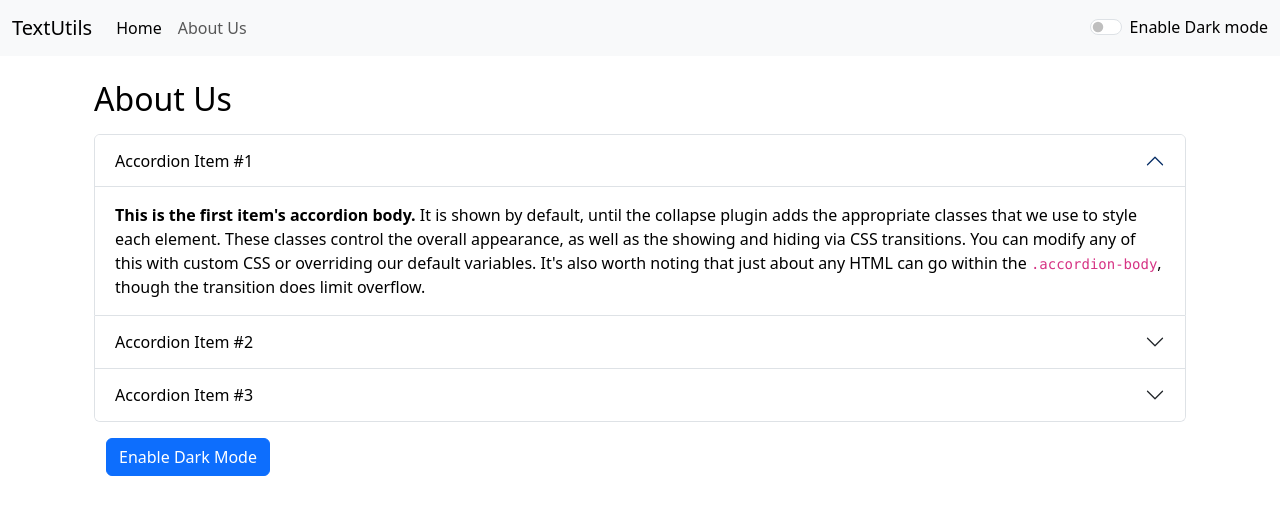
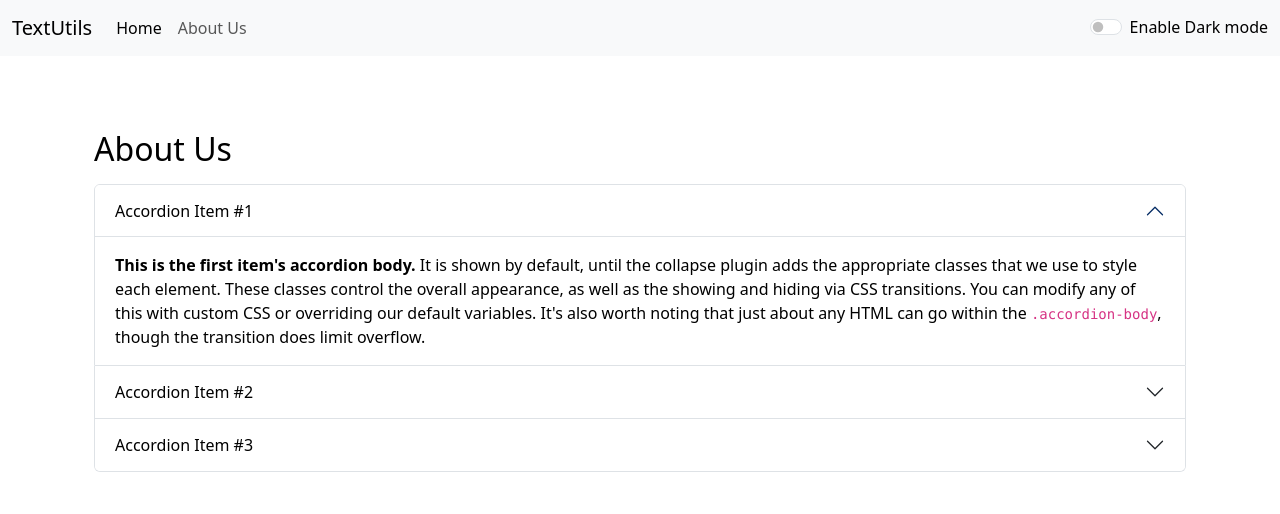
Before and after one commit to Arp1it/react-js-learning-project, a React (Create React App) app: page /about in a window 1280 px wide. Shown: the top 514 px of the page. Built offline with nearby package versions, Linux system fonts and the light colour scheme.

Commit message:
Some bug fixes

```diff
--- a/src/App.js
+++ b/src/App.js
@@ -65,7 +65,7 @@ function App() {
 
       <Routes>
         <Route exact path="/" element={<TextForm heading='Enter Text Below' showalert={showAlert} />} />
-        <Route exact path="/about" element={<About />} />
+        <Route exact path="/about" element={<About mode={mode} />} />
       </Routes>
 
     </div>
--- a/src/components/About.js
+++ b/src/components/About.js
@@ -1,31 +1,36 @@
 import React, {useState} from 'react'
 
-export default function About() {
+export default function About(props) {
 
-    const [mystyle, setMystyle] = useState({
-        color: "black",
-        backgroundColor: "white"
-    })
+    // const [mystyle, setMystyle] = useState({
+    //     color: "black",
+    //     backgroundColor: "white"
+    // })
 
-    const [btntext, setBtntext] = useState("Enable Dark Mode")
+    // const [btntext, setBtntext] = useState("Enable Dark Mode")
 
-    const togglestyle = () => {
-        if(mystyle.color === "black"){
-            setMystyle({
-                color: "white",
-                backgroundColor: "black",
-                border: "1px solid white"
-            })
-            setBtntext("Enable Light Mode")
-        }
+    // const togglestyle = () => {
+    //     if(mystyle.color === "black"){
+    //         setMystyle({
+    //             color: "white",
+    //             backgroundColor: "black",
+    //             border: "1px solid white"
+    //         })
+    //         setBtntext("Enable Light Mode")
+    //     }
 
-        else{
-            setMystyle({
-                color: "black",
-                backgroundColor: "white"
-            })
-            setBtntext("Enable Dark Mode")
-        }
+    //     else{
+    //         setMystyle({
+    //             color: "black",
+    //             backgroundColor: "white"
+    //         })
+    //         setBtntext("Enable Dark Mode")
+    //     }
+    // }
+
+    let mystyle = {
+        color: props.mode === "dark"?"white":"black",
+        backgroundColor: props.mode === "dark"?"black":"white",
     }
 
     return (
@@ -70,9 +75,9 @@ export default function About() {
                         </div>
                     </div>
                 </div>
-                <div className='container my-3'>
+                {/* <div className='container my-3'>
                 <button type='button' onClick={togglestyle} className='btn btn-primary'>{btntext}</button>
-                </div>
+                </div> */}
             </div>
         </>
     )
--- a/src/components/Alert.js
+++ b/src/components/Alert.js
@@ -6,8 +6,10 @@ export default function Alert(props) {
         return lower.charAt(0).toUpperCase() + lower.slice(1);
     }
   return (
-    props.alert && <div className={`alert alert-${props.alert.type}`} role="alert">
+    <div style={{height:"50px"}}>
+    {props.alert && <div className={`alert alert-${props.alert.type}`} role="alert">
        <strong>{capitalize(props.alert.type)}</strong>: {props.alert.msg}
+    </div>}
     </div>
   )
 }
--- a/src/components/TextForm.js
+++ b/src/components/TextForm.js
@@ -47,6 +47,7 @@ export default function TextForm(props) {
       t.select();
       navigator.clipboard.writeText(t.value);
       props.showalert("Copied", "info")
+      document.getSelection().removeAllRanges()
     }
 
     const handleextraspaces = () =>{
@@ -79,18 +80,20 @@ export default function TextForm(props) {
     <div className='container'>
         <h2 className='my-3'>{props.heading}</h2>
         <textarea className="form-control" onChange={handleonchange} value={text} id="myBox" rows="12"></textarea>
-        <button className='btn btn-primary my-3 mx-1' onClick={handleUptext}>Convert to Uppercase</button>
-        <button className='btn btn-primary my-3 mx-1' onClick={handleLotext}>Convert to Lowercaase</button>
-        <button className='btn btn-primary my-3 mx-1' onClick={handlecleartext}>Clear Text</button>
-        <button className='btn btn-primary my-3 mx-1' onClick={speaktext}>Speak</button>
-        <button className='btn btn-primary my-3 mx-1' onClick={stopspeak}>Stop speak</button>
-        <button className='btn btn-primary my-3 mx-1' onClick={handlecopy}>Copy</button>
-        <button className='btn btn-primary my-3 mx-1' onClick={handleextraspaces}>Remove Extra Spaces</button>
+        <button disabled={CountingChars()===0} className='btn btn-primary my-2 mx-1' onClick={handleUptext}>Convert to Uppercase</button>
+        <button disabled={CountingChars()===0} className='btn btn-primary my-2 mx-1' onClick={handleLotext}>Convert to Lowercaase</button>
+        <button disabled={CountingChars()===0} className='btn btn-primary my-2 mx-1' onClick={handlecleartext}>Clear Text</button>
+        <button disabled={CountingChars()===0} className='btn btn-primary my-2 mx-1' onClick={speaktext}>Speak</button>
+        <button disabled={CountingChars()===0} className='btn btn-primary my-2 mx-1' onClick={stopspeak}>Stop speak</button>
+        <button disabled={CountingChars()===0} className='btn btn-primary my-2 mx-1' onClick={handlecopy}>Copy</button>
+        <button disabled={CountingChars()===0} className='btn btn-primary my-2 mx-1' onClick={handleextraspaces}>Remove Extra Spaces</button>
     </div>
     <div className='container my-3'>
       <h3>Your text summary</h3>
       <p>{CountingWords()} words, {CountingChars()} characters</p>
+      {/* <p>{text.split(" ").filter((element)=>{return element.length!==0}).length} words, {CountingChars()} characters</p> */}
       <p>{0.01 * CountingChars()} minutes read</p>
+      {/* <p>{0.01 * text.split(" ").filter((element)=>{return element.length!==0}).length} minutes read</p> */}
       <h4><u>Preview</u>:-</h4>
       <p><b>{text}</b></p>
       <p>/..\"{CountingChars()>0?text:'Enter text in textbox to preview it here!'}"/..\</p>
```
Also changed, not shown: 1 other file (tests, documents, lock files or other folders).
